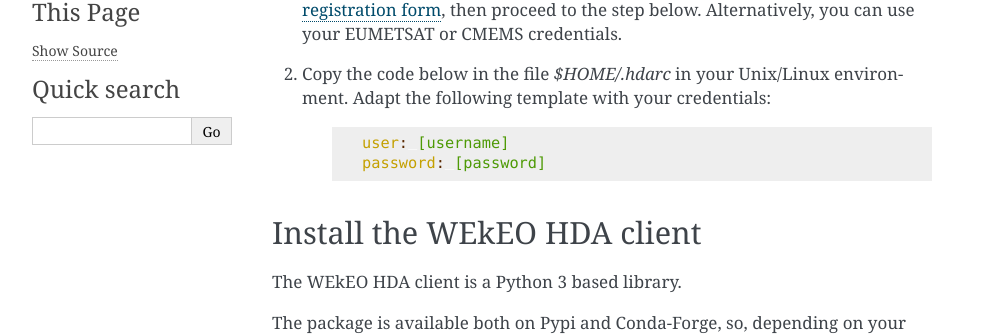
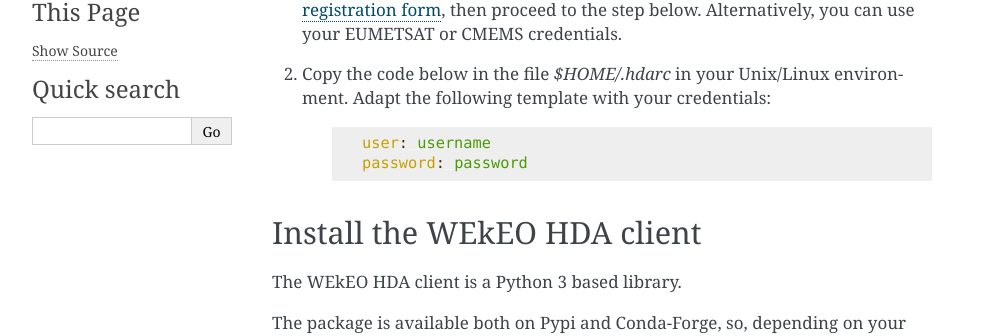
Before and after one commit to ecmwf/hda, a Sphinx documentation site: the page built from docs/source/installation.rst, in a window 1280 px wide. Shown: the part 194-530 px from the top of the page, without its empty margins (148-1141 px from the left). Built offline with Sphinx 7.4.7, drawn with Linux system fonts in a browser that asks for light colours.

Commit message:
Fixed documentation typos

```diff
--- a/docs/source/api.rst
+++ b/docs/source/api.rst
@@ -29,7 +29,5 @@
 .. autoclass:: Client
    :members:
 
-.. automodule:: hda.api
-
 .. autoclass:: StacMixin
    :members:
--- a/docs/source/installation.rst
+++ b/docs/source/installation.rst
@@ -9,8 +9,8 @@
 
     .. code-block:: ini
 
-        user: [username]
-        password: [password]
+        user: username
+        password: password
 
 Install the WEkEO HDA client
 ----------------------------
--- a/docs/source/usage.rst
+++ b/docs/source/usage.rst
@@ -32,7 +32,7 @@
 
     from hda import Client, Configuration
 
-    config = Configuration() # By default, values are retrived from the environment
+    config = Configuration() # By default, values are retrieved from the environment
     client = Client(config=config)
 
 A last way of specifying the credentials is by providing the path for an alternative configuration file that has
@@ -52,7 +52,7 @@
 3. The custom configuration file if no environment is set
 4. Finally, the *$HOME/.hdarc* file, which is the default one
 
-Please note that, since version 3.40, the usage of the API is no longer limited to WEkEO users. EUMETSAT and CMEMS credentials are equally accepted.
+Please note that, since version 2.40, the usage of the API is no longer limited to WEkEO users. EUMETSAT and CMEMS credentials are equally accepted.
 
 Advanced client usage
 ---------------------
```
